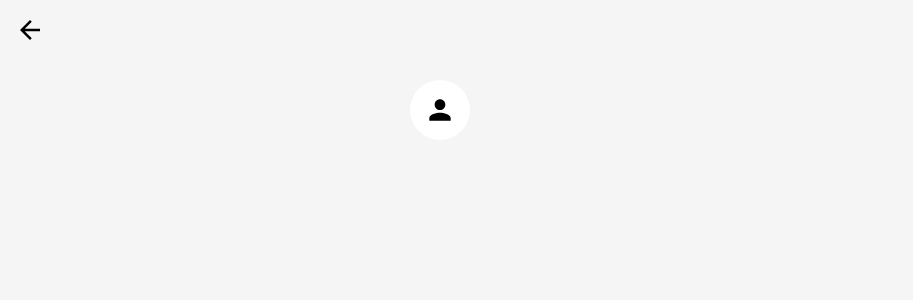
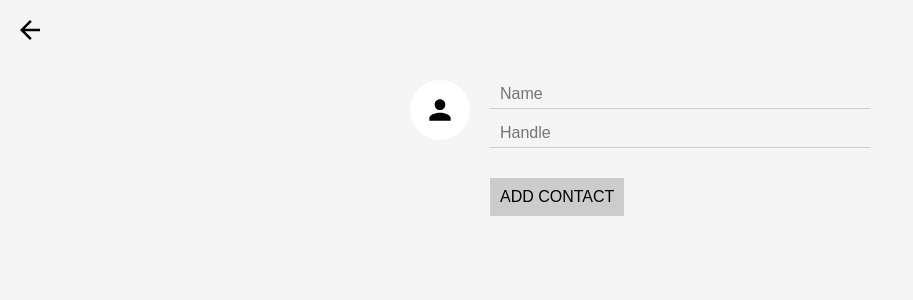
Before and after one commit to andreynho2006/contacts-agenda, a React (Create React App) app: page /create in a window 1280 px wide. Shown: the top 300 px of the page, without its empty margins (0-913 px from the left). Built offline with nearby package versions, Linux system fonts and the light colour scheme; no server answers.

Commit message:
import serializeForm to get all the data from the form and not send it throw url

```diff
--- a/src/CreateContact.js
+++ b/src/CreateContact.js
@@ -1,8 +1,16 @@
 import React, { Component } from 'react';
 import { Link } from 'react-router-dom';
 import ImageInput from './ImageInput';
+import serializaForm from 'form-serialize';
 
 class CreateContact extends Component {
+
+    handleSubmit = (e) => {
+        e.preventDefault();
+        const values = serializaForm(e.target, { hash: true });
+        console.log('values', values);
+    }
+
     render() {
         return (
             <div>
@@ -11,12 +19,17 @@ class CreateContact extends Component {
                 to='/'>
                     Close
                 </Link>
-                <form className='create-contact-form'>
+                <form onSubmit={this.handleSubmit} className='create-contact-form'>
                     <ImageInput
                     className='create-contact-avatar-input'
                     name='avatarURL'
                     maxHeight={64}
                     />
+                    <div className='create-contact-details'>
+                        <input type='text' name='name' placeholder='Name' />
+                        <input type='text' name='handle' placeholder='Handle' />
+                        <button>Add Contact</button>
+                    </div>
                 </form>
             </div>
         )
```
